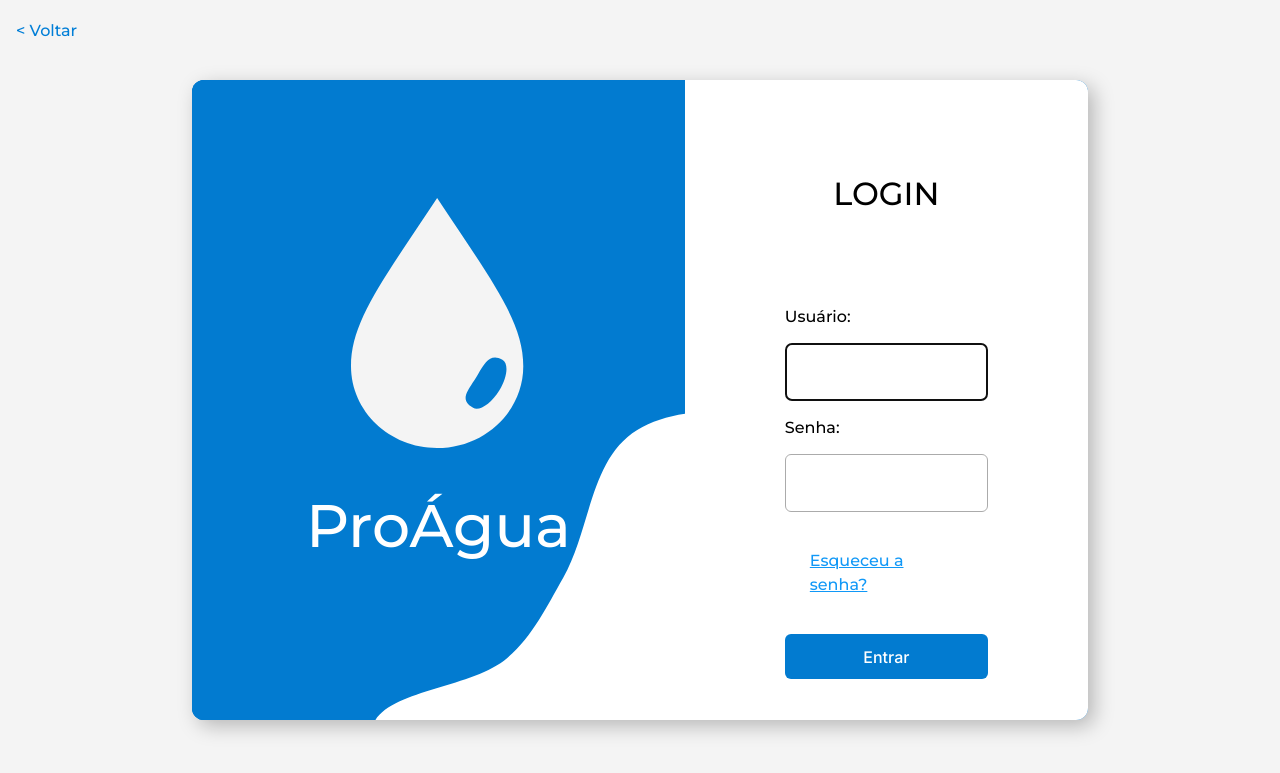
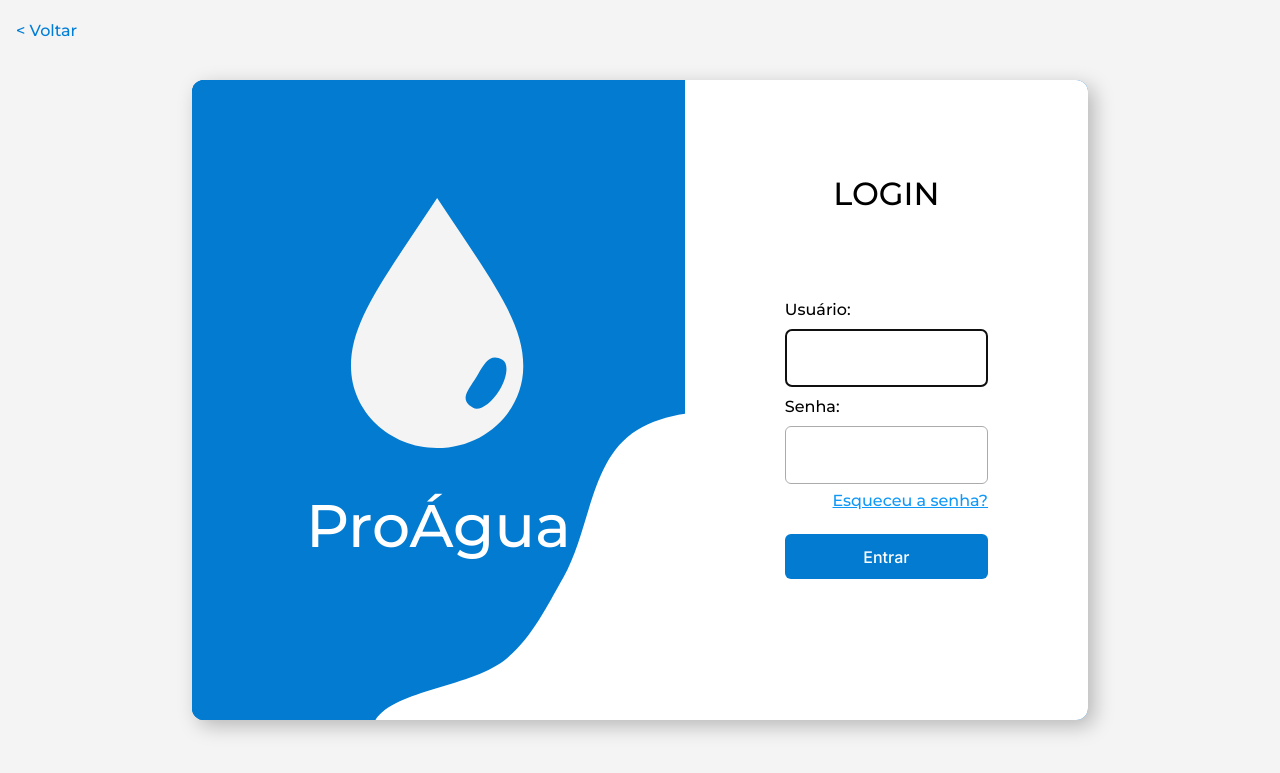
Before and after one commit to vynijales/ProAgua-backend-test, a Django app: page /accounts/login/ in a window 1280 px wide. Shown: the top 773 px of the page. Run offline with Django 4.2, Linux system fonts and the light colour scheme.

Commit message:
css: ajuste de tamanhos na tela de login

```diff
--- a/src/apps/frontend/static/stylesheets/base.css
+++ b/src/apps/frontend/static/stylesheets/base.css
@@ -42,11 +42,10 @@ select {
     background-color: white;
     padding: 1rem 0.6rem;
     border-radius: 6px;
+    font-family: 'Inter';
+    font-weight: 400;
 
-    font-family: 'Inter';
-    font-weight: 700;
-
-    font-size: 1.25rem;
+    font-size: 1rem;
     line-height: 1.5rem;
     height: 1.5rem;
     box-sizing: content-box;
--- a/src/apps/frontend/static/stylesheets/login.css
+++ b/src/apps/frontend/static/stylesheets/login.css
@@ -37,34 +37,30 @@ body {
 #login-form {
     background-color: #ffffff;
     width: 45%;
-    padding:
-        68px
-        100px
-        200px
-        100px;
+    padding: 68px 100px 200px 100px;
     box-sizing: border-box;
     height: 100%;
     display: flex;
     flex-direction: column;
-    gap: 12px;
+    gap: 5px;
 }
 
 #login-form a {
     font-family: 'Montserrat';
     font-style: normal;
-    font-weight: 500;
+    font-weight: 400;
     font-size: 1em;
     line-height: 24px;
     color: #1098F7;
     align-self: flex-end;
-    margin: 25px;
+    margin-bottom: 1rem;
 }
 
 #login-form h1 {
     font-family: 'Montserrat', sans-serif;
     font-style: normal;
-    font-weight: 500;
-    font-size: 2em;
+    font-weight: 400;
+    font-size: 2rem;
     line-height: 49px;
     align-self: center;
     margin-bottom: 72px;
--- a/src/apps/frontend/templates/registration/login.html
+++ b/src/apps/frontend/templates/registration/login.html
@@ -38,7 +38,7 @@
                 />
                 -->
                 {{ form }}
-                <a href="#">Esqueceu a senha?</a>
+                <a href="/accounts/password_reset">Esqueceu a senha?</a>
                 <input type="submit" value="Entrar">
             </form>
         </div>
```
